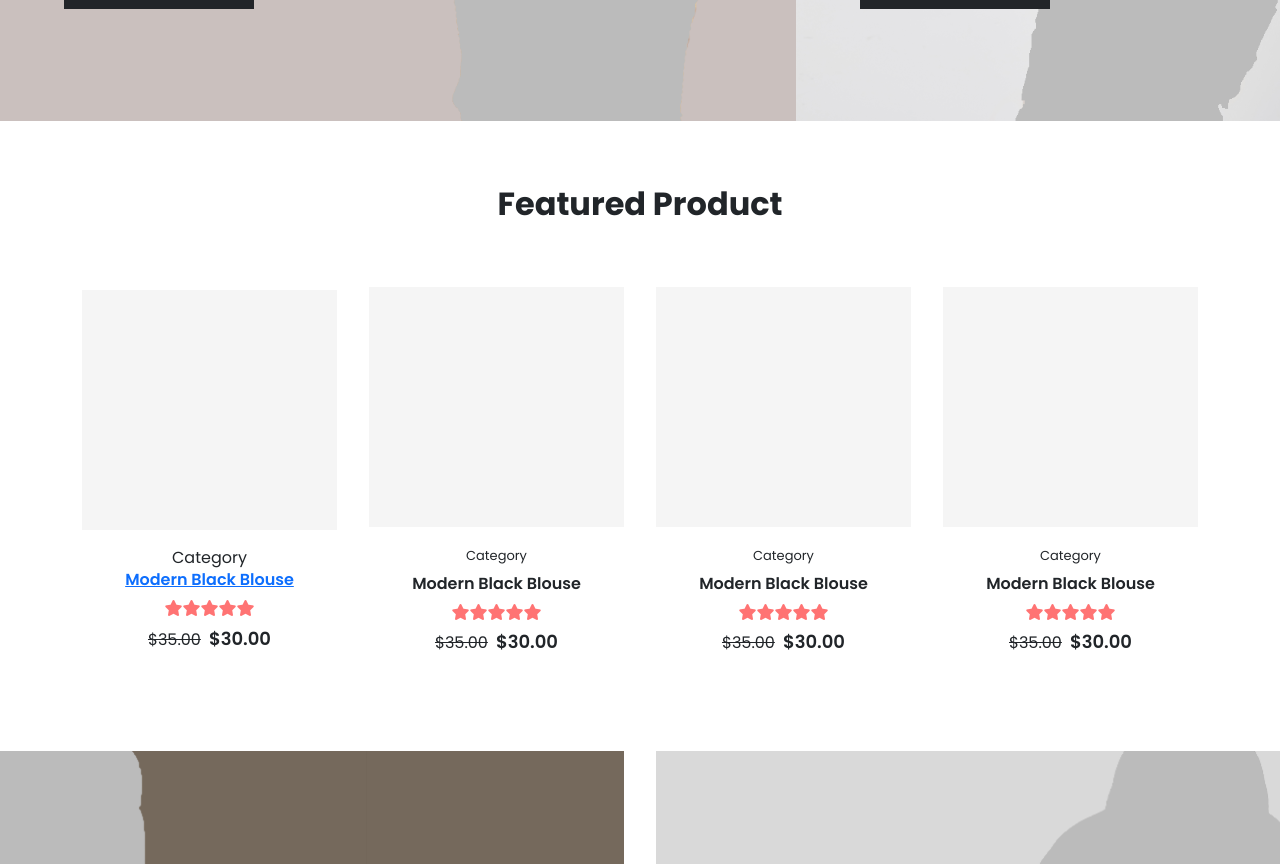
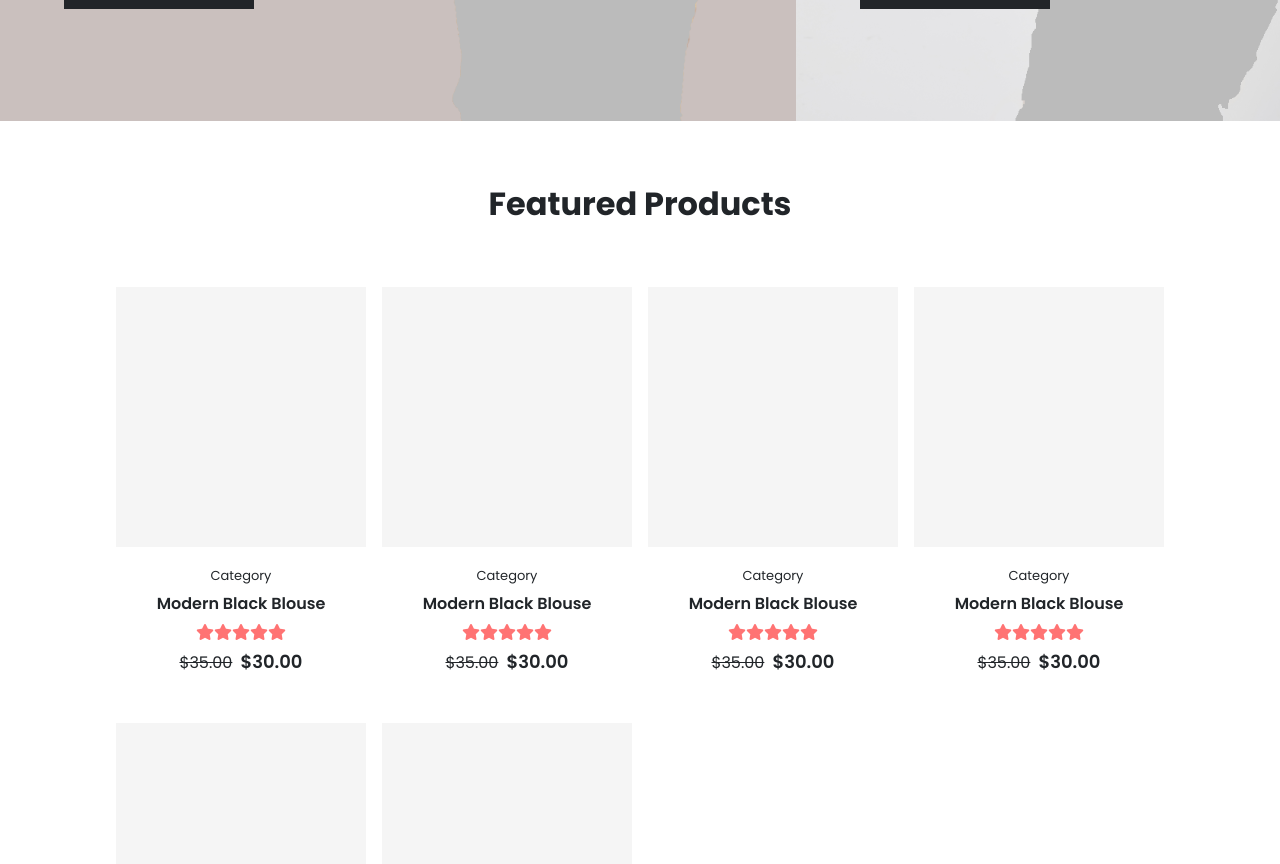
Before and after one commit to dennisGustavsson/frontEndJS-React-assignment, a React (Create React App) app: page / in a window 1280 px wide. Shown: the part 1296-2160 px from the top of the page. Built offline with nearby package versions, Linux system fonts and the light colour scheme.

Commit message:
working on product cards

```diff
--- a/src/Assets/scss/components/_productCard.scss
+++ b/src/Assets/scss/components/_productCard.scss
@@ -1,23 +1,29 @@
 .product-grid {
     display: grid;
     grid-template-columns: repeat(auto-fit ,minmax(270px, 300px));
-    justify-content: center;
+    margin-inline: auto;
     align-items: center;
-    gap: 2rem;
+    gap: 1rem;
     @include md {
-        grid-template-columns: repeat(2, 1fr);
+        grid-template-columns: repeat(3 ,minmax(240px, 280px));
+        margin-inline: 0.5rem;
     }
     @include lg {
-        grid-template-columns: repeat(4, 1fr);
+        grid-template-columns: repeat(3 ,minmax(220px, 280px));
+    }
+    @include xl {
+        grid-template-columns: repeat(4, 250px);
     }
 }
 
 .product-card {
-    min-width: 255px;
+    max-width: 260px;
     text-align: center;
     position: relative;
     margin-bottom: 1rem;
     overflow: hidden;
+
+    @include xl {
         &:hover {
             .card-menu {
                 right: 0;
@@ -29,21 +35,30 @@
                 background-color: $color-gray-5;
             }
         }
+    }
+
 
 }
 
 .product-img {
     position: relative;
-    height: 240px;
+    height: 260px;
     width: 100%;
     background-color: $color-gray-1;
     transition: 250ms ease-in-out;
     overflow: hidden;
+
     .btn-theme {
+        bottom: 0;
         position: absolute;
-        bottom:-100px;
                     width: 100%;
     }
+    @include xl {
+        .btn-theme {
+            bottom:-100px;
+        }
+    }
+
 
 }
 
@@ -72,11 +87,14 @@
     position: absolute;
     padding: 0;
     top: 0.7rem;
-    right: -90px;
+    right: 0;
     display: flex;
     flex-direction: column;
     transition: 250ms ease-in-out;
 
+    @include xl {
+        right: -90px;
+    }
     .menu-icon {
         margin:5px 10px;
     }
--- a/src/Assets/scss/sections/_featuredProducts.scss
+++ b/src/Assets/scss/sections/_featuredProducts.scss
@@ -5,6 +5,4 @@
     align-items: center;
     flex-direction: column;
     margin: 2rem 0 2rem 0;
-
-
 }
--- a/src/Sections/FeaturedProductsSection.js
+++ b/src/Sections/FeaturedProductsSection.js
@@ -1,42 +1,19 @@
 import { NavLink } from "react-router-dom"
 import ProductCard from "../Components/ProductCard"
 
-const FeaturedProductsSection = () => {
+const FeaturedProductsSection = ({title}) => {
   return (
     <section className="featured-product">
-    <h2 className="section-title">Featured Product</h2>
-    <div className="product-grid">
-
-        <div className="product-card">
-            <div className="product-img">
-                <button className="btn-theme">Quick view</button>
-            </div>
-            <div className="product-bg"></div>
-            <div className="card-menu">
-                <NavLink href="" className="menu-icon" to="/wishlist"><i className="fa-regular fa-heart"></i></NavLink>
-                <NavLink href="" className="menu-icon" to="/compare"><i className="fa-regular fa-code-compare"></i></NavLink>
-                <NavLink href="" className="menu-icon" to="shoppingcart"><i className="fa-regular fa-shopping-bag"></i></NavLink>
-            </div>
-            <div className="product-info">
-                <span>Category</span>
-                <NavLink className="category-link" to="/products" ><h4>Modern Black Blouse</h4></NavLink>
-                <span className="rating">
-                    <a href=""><i className="fa-solid fa-star"></i></a>
-                    <a href=""><i className="fa-solid fa-star"></i></a>
-                    <a href=""><i className="fa-solid fa-star"></i></a>
-                    <a href=""><i className="fa-solid fa-star"></i></a>
-                    <a href=""><i className="fa-solid fa-star"></i></a>
-                </span>
-                <br/>
-                <span className="old-price">$35.00</span>
-                <span className="new-price">$30.00</span>
-            </div>
+        <h2 className="section-title">{title}</h2>
+        <div className="product-grid">
+            <ProductCard/>
+            <ProductCard/>
+            <ProductCard/>
+            <ProductCard/>
+            <ProductCard/>
+            <ProductCard/>
         </div>
-    <ProductCard/>
-    <ProductCard/>
-    <ProductCard/>
-    </div>
-</section>
+    </section>
   )
 }
 export default FeaturedProductsSection
--- a/src/Views/HomeView.js
+++ b/src/Views/HomeView.js
@@ -16,7 +16,7 @@ const HomeView = () => {
     <MainMenuSection/>
     <ShowcaseSection/>
     <Jumbotron1Section/>
-    <FeaturedProductsSection/>
+    <FeaturedProductsSection title="Featured Products" />
     <Jumbotron2Section/>
     <OurSpecialitySection/>
     <FlashSaleSection1/>
```
Also changed, not shown: src/App.min.css. Lines whose indentation alone changed are shown as unchanged.
